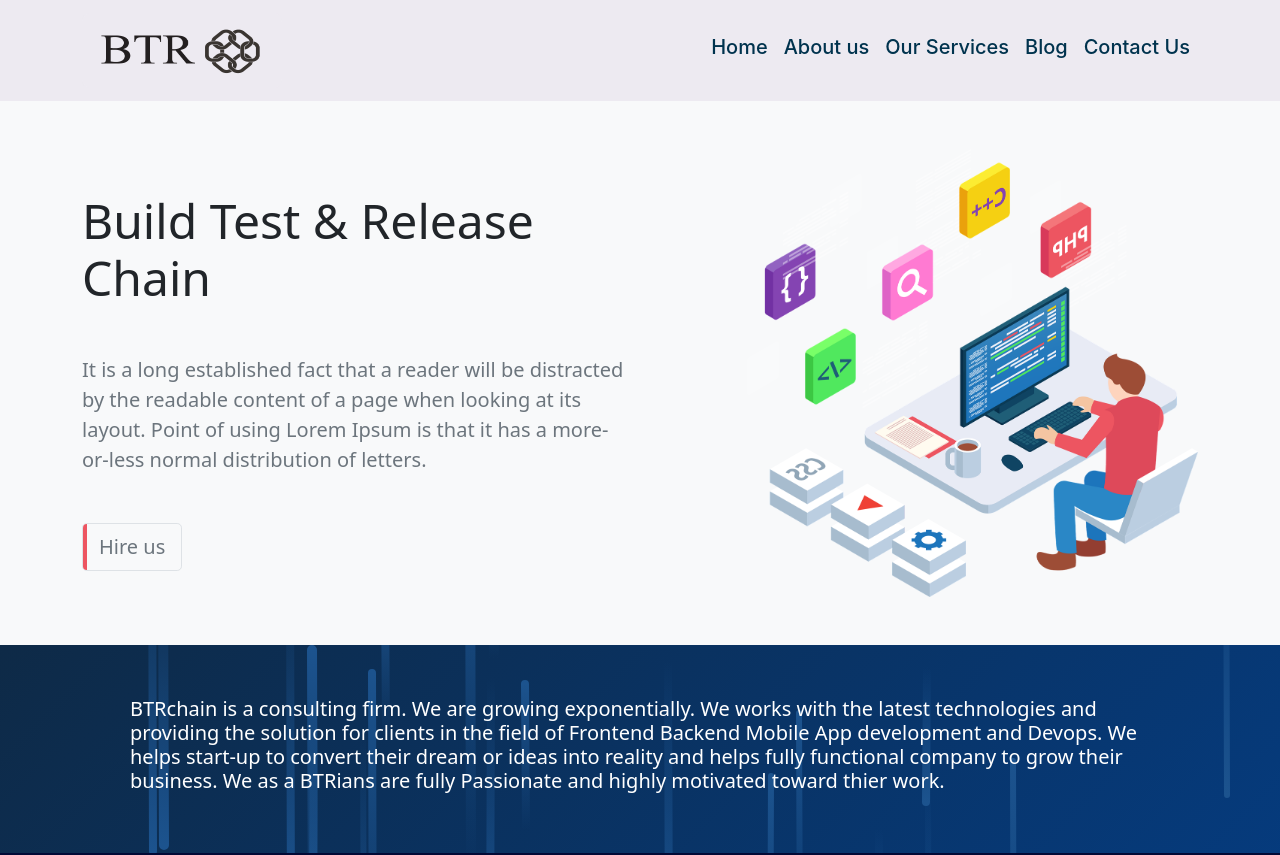
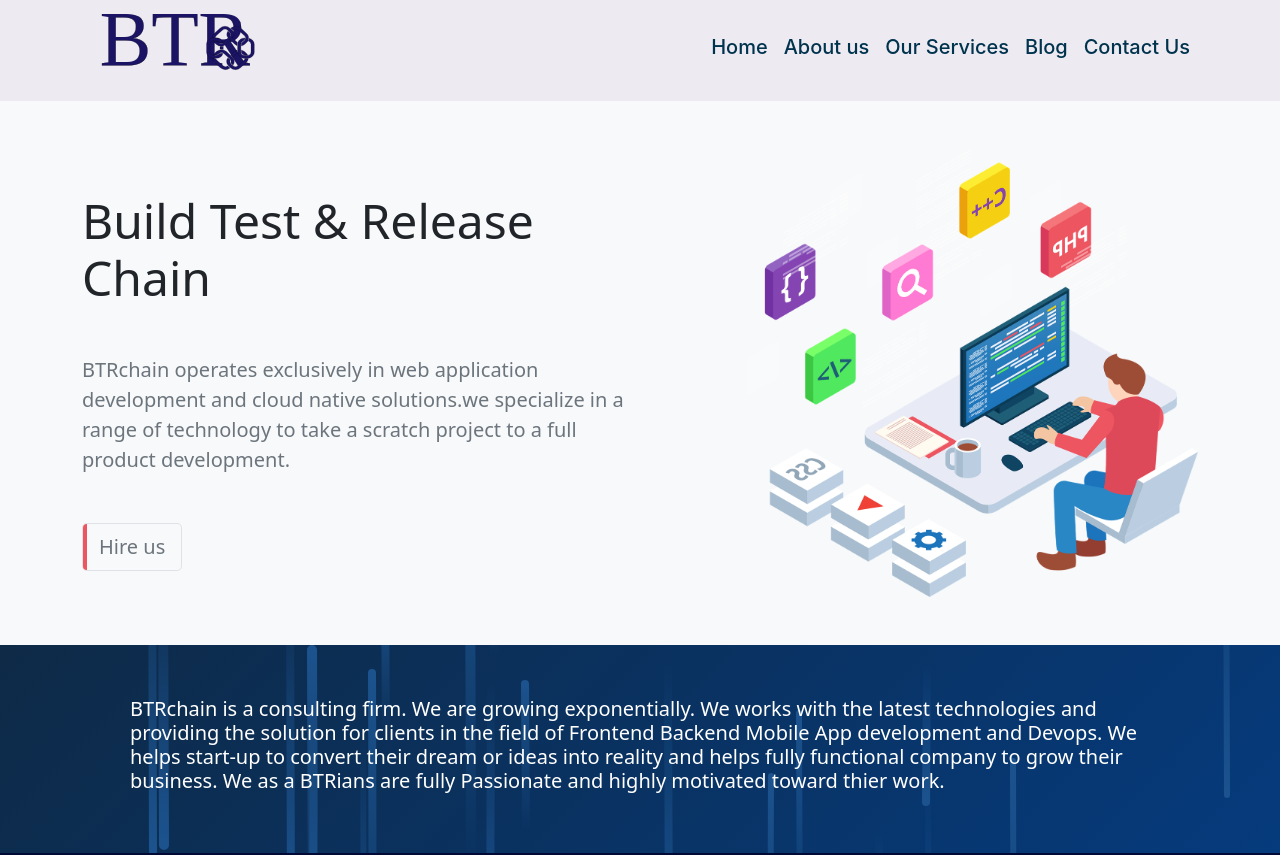
Before and after one commit to btrchain/btrchain, a React (Create React App) app: page / in a window 1280 px wide. Shown: the top 855 px of the page. Built offline with nearby package versions, Linux system fonts and the light colour scheme; a web font is replaced by a local one.

Commit message:
logo update

```diff
--- a/src/components/body/Banner.js
+++ b/src/components/body/Banner.js
@@ -12,7 +12,7 @@
                         </div>
                         <div className="col-lg-6">
                             <h1 className="mt-3">Build Test & Release Chain</h1>
-                            <p className="lead text-secondary my-5">It is a long established fact that a reader will be distracted by the readable content of a page when looking at its layout. Point of using Lorem Ipsum is that it has a more-or-less normal distribution of letters.</p>
+                            <p className="lead text-secondary my-5">BTRchain operates exclusively in web application development and cloud native solutions.we specialize in a range of technology to take a scratch project to a full product development.</p>
                             <a href="/contact" className="btn btn-outline-secondary btn-lg border">Hire us</a>
                         </div>
                     </div>
--- a/src/components/navigation/Header.js
+++ b/src/components/navigation/Header.js
@@ -1,6 +1,6 @@
 import React from "react";
 import "./Header.css";
-import logo from "./btrlogo1.png";
+import logo from "./logo.svg";
 import { Navbar, Nav, Container } from "react-bootstrap";
 import { Link } from "react-router-dom";
 import { withRouter } from "react-router-dom";
```
Also changed, not shown: src/components/navigation/ddArtboard 1btr logo.png (added), src/components/navigation/logo.svg (added).
